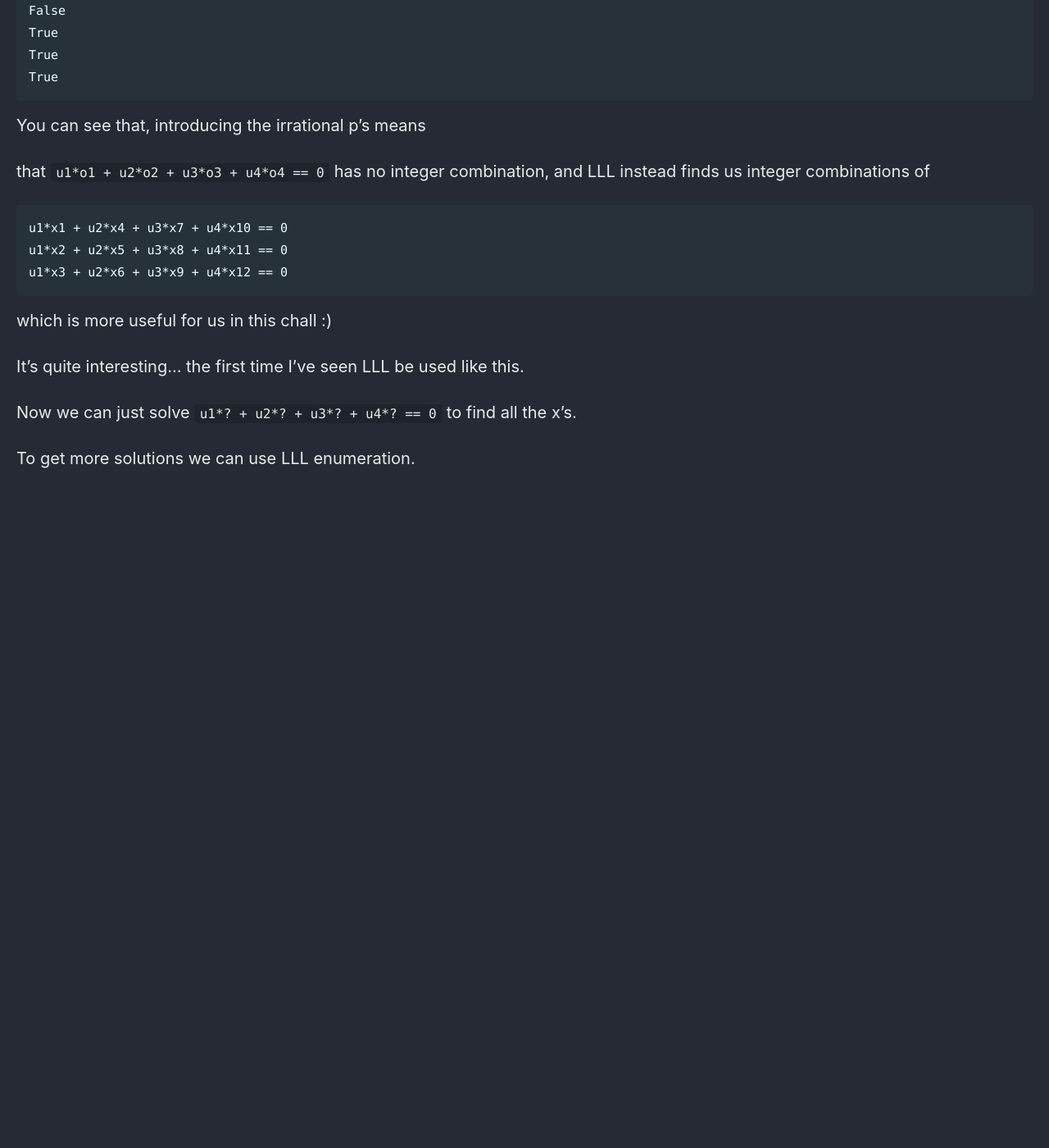
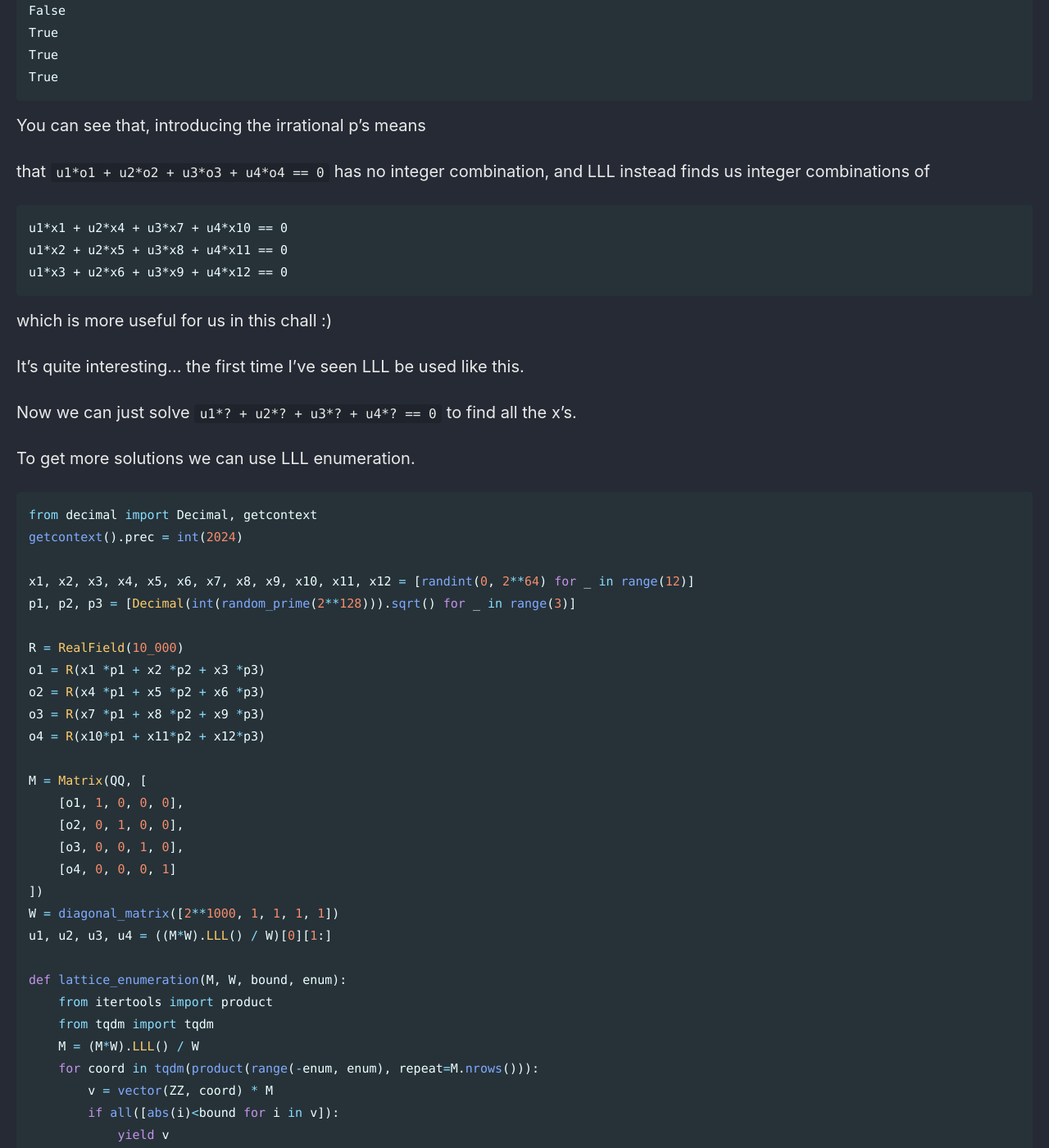
Before and after one commit to Connor-McCartney/Connor-McCartney.github.io, a Jekyll site: the page built from _pages/cryptography/other/roots-corCTF2024.md, in a window 1280 px wide and 1400 px high, scrolled down 3673 px. Shown: the whole window at 82% size. Built offline with Jekyll 4.4.1, drawn with Linux system fonts in a browser that asks for light colours; cached includes are drawn as plain includes; before the commit the page ends 4303 px from its top, so only the background shows below that; some of the changed text lies outside the part shown.

Commit message:
Update roots-corCTF2024.md

````diff
--- a/_pages/cryptography/other/roots-corCTF2024.md
+++ b/_pages/cryptography/other/roots-corCTF2024.md
@@ -167,3 +167,56 @@ It's quite interesting... the first time I've seen LLL be used like this.
 Now we can just solve `u1*? + u2*? + u3*? + u4*? == 0` to find all the x's.
 
 To get more solutions we can use LLL enumeration.
+
+
+```python
+from decimal import Decimal, getcontext
+getcontext().prec = int(2024)
+
+x1, x2, x3, x4, x5, x6, x7, x8, x9, x10, x11, x12 = [randint(0, 2**64) for _ in range(12)]
+p1, p2, p3 = [Decimal(int(random_prime(2**128))).sqrt() for _ in range(3)]
+
+R = RealField(10_000)
+o1 = R(x1 *p1 + x2 *p2 + x3 *p3)
+o2 = R(x4 *p1 + x5 *p2 + x6 *p3)
+o3 = R(x7 *p1 + x8 *p2 + x9 *p3)
+o4 = R(x10*p1 + x11*p2 + x12*p3)
+
+M = Matrix(QQ, [
+    [o1, 1, 0, 0, 0],
+    [o2, 0, 1, 0, 0],
+    [o3, 0, 0, 1, 0],
+    [o4, 0, 0, 0, 1]
+])
+W = diagonal_matrix([2**1000, 1, 1, 1, 1])
+u1, u2, u3, u4 = ((M*W).LLL() / W)[0][1:]
+
+def lattice_enumeration(M, W, bound, enum):
+    from itertools import product
+    from tqdm import tqdm
+    M = (M*W).LLL() / W
+    for coord in tqdm(product(range(-enum, enum), repeat=M.nrows())):
+        v = vector(ZZ, coord) * M
+        if all([abs(i)<bound for i in v]):
+            yield v
+
+M = Matrix(ZZ, [
+    [u1, 1, 0, 0, 0],
+    [u2, 0, 1, 0, 0],
+    [u3, 0, 0, 1, 0],
+    [u4, 0, 0, 0, 1]
+])
+W = diagonal_matrix([2**1000, 1, 1, 1, 1])
+
+poss_sols = []
+for row in lattice_enumeration(M, W, bound=2**64, enum=6):
+    if row[0] == 0:
+        poss_sols.append(row[1:])
+
+sol1 = vector([x1, x4, x7, x10])
+sol2 = vector([x2, x5, x8, x11])
+sol3 = vector([x3, x6, x9, x12])
+print(sol1 in poss_sols or -sol1 in poss_sols)
+print(sol2 in poss_sols or -sol2 in poss_sols)
+print(sol3 in poss_sols or -sol3 in poss_sols)
+```
````
